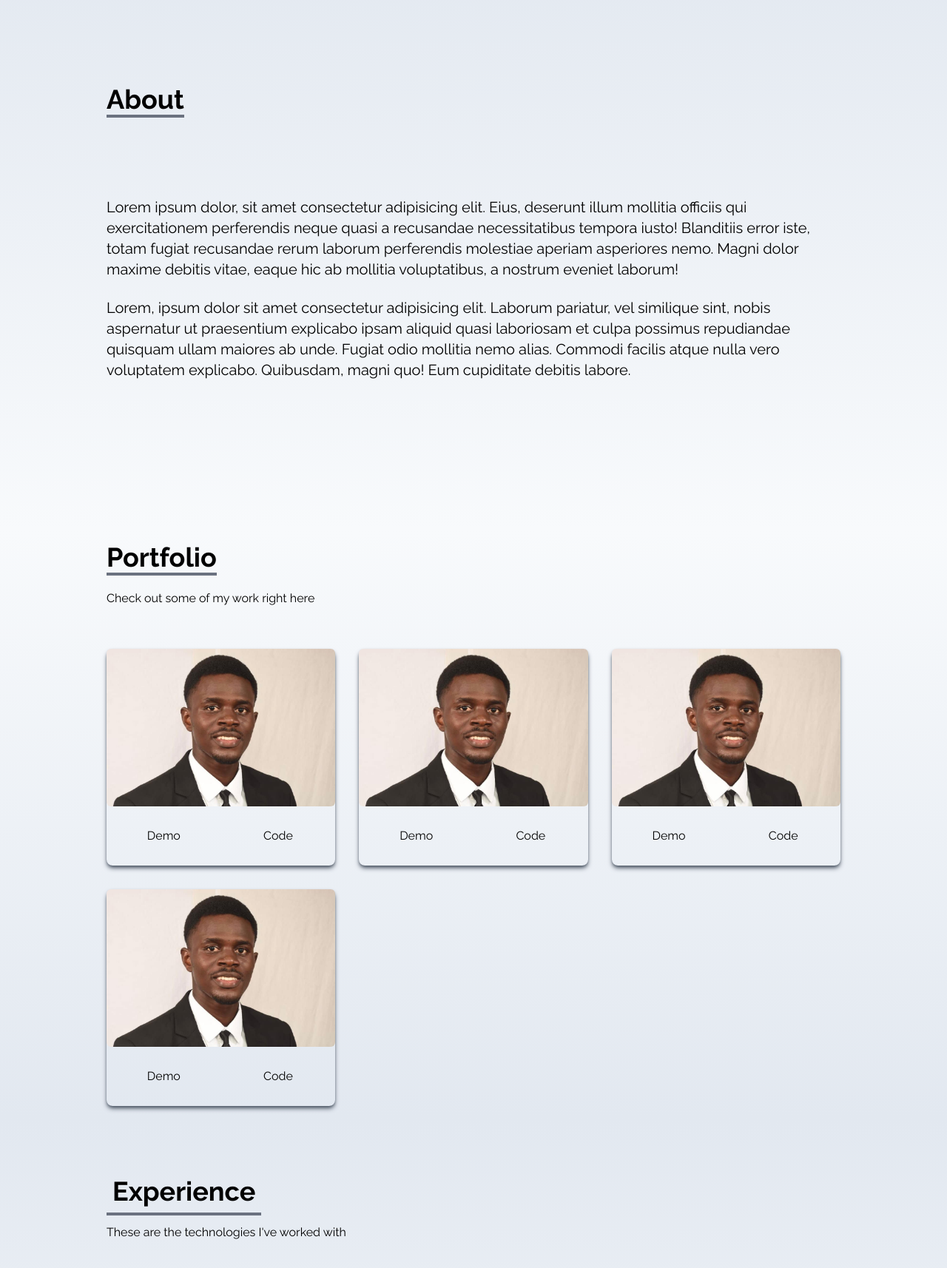
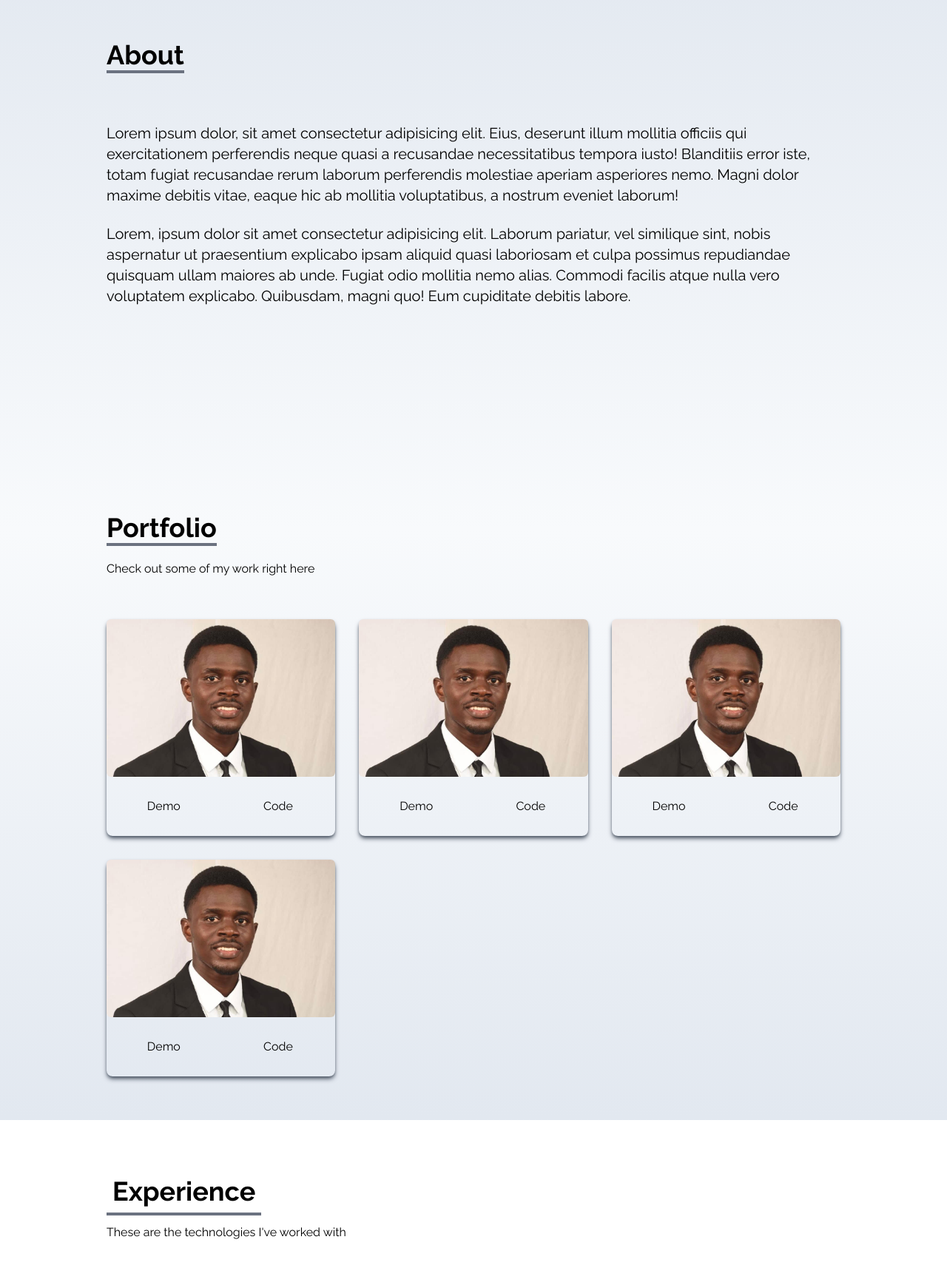
Before and after one commit to tafonhubertnwana/My-portfolio, a React (Create React App) app in the folder my-portfolio/: page / in a window 1280 px wide. Shown: the part 886-2600 px from the top of the page at 74% size. Built offline with nearby package versions, Linux system fonts and the light colour scheme.

Commit message:
styling the contact section

```diff
--- a/my-portfolio/src/components/About.jsx
+++ b/my-portfolio/src/components/About.jsx
@@ -3,7 +3,7 @@
 const About = () => {
   return (
     <>
-      <div name="About" className="w-full h-screen bg-gradient-to-b from-slate-200 to-slate-50 text-black">
+      <div name="About" className="w-full h-screen bg-gradient-to-b from-slate-200 to-slate-50 text-black pb-40">
         <div className="max-w-screen-lg p-4 mx-auto flex flex-col justify-center w-full h-full">
           <div className="pb-8">
             <p className="text-4xl font-bold inline border-b-4 border-gray-500">
@@ -11,7 +11,7 @@ const About = () => {
             </p>
           </div>
 
-          <p className="text-xl mt-20">
+          <p className="text-xl mt-10">
             Lorem ipsum dolor, sit amet consectetur adipisicing elit. Eius,
             deserunt illum mollitia officiis qui exercitationem perferendis neque
             quasi a recusandae necessitatibus tempora iusto! Blanditiis error
--- a/my-portfolio/src/components/Contact.jsx
+++ b/my-portfolio/src/components/Contact.jsx
@@ -4,10 +4,10 @@ const Contact = () => {
   return (
     <div
       name="Contact"
-      className=" p-4 bg-gradient-to-b from-slate-50 to-slate-200 text-black w-full h-screen"
+      className=" p-4 bg-gradient-to-b from-slate-50 to-slate-200 text-black w-full h-screen lg:pb  -40 "
     >
-      <div className="flex flex-col p-4 justify-center max-w-screen-lg mx-auto h-full">
-        <div className="pb-8">
+      <div className="flex flex-col p-4 justify-center max-w-screen-lg mx-auto h-full lg:pt-30 ">
+        <div className="pb-8 text-center">
           <p className="text-4xl font-bold inline border-b-4 botder-gray-500">Contact</p>
           <p className='py-6'> Submit the form below to get in touch with me</p>
         </div>
--- a/my-portfolio/src/components/Experience.jsx
+++ b/my-portfolio/src/components/Experience.jsx
@@ -67,10 +67,10 @@ const Experience= () => {
 
   return (
     <div name="Experience"
-      className=" bg-gradient-to-b from-slate-200 to-slate-50 text-black w-full h-screen "
+      className=" bg-#424a3b text-black w-full h-screen mt-20 pb-40 "
     >
       <div className="max-w-screen-lg mx-auto p-4 flex flex-col justify-center w-full h-full text-black">
-        <div>
+        <div >
           <p className="text-4xl font-bold border-b-4 border-gray-500 p-2 inline mt-50">
             Experience
           </p>
--- a/my-portfolio/src/components/Portfolio.jsx
+++ b/my-portfolio/src/components/Portfolio.jsx
@@ -26,7 +26,7 @@ const Portfolio = () => {
   return (
     <div
     name='Portfolio'
-    className=' bg-gradient-to-b from-slate-50 to-slate-200 text-black w-full md:h-screen '
+    className=' bg-gradient-to-b from-slate-50 to-slate-200 text-black w-full md:h-screen  pt-40 pb-60'
     >
       <div className="max-w-screen-lg p-4 mx-auto flex flex-col justify-center w-full h-full">
         <div className="pb-8">
```
